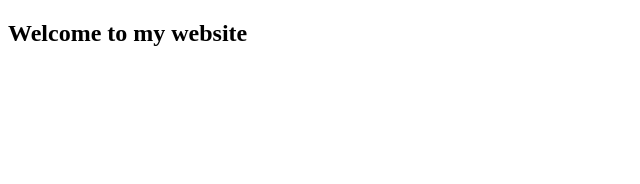
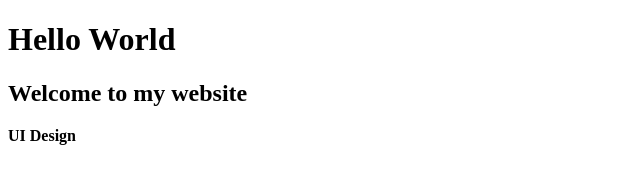
Before and after one commit to eiei104/testGit, a plain HTML site: page index.html in a window 1280 px wide. Shown: the whole page, without its empty margins (0-640 px from the left). Drawn offline with Linux system fonts and the light colour scheme.

Commit message:
Added UI Design Text

```diff
--- a/index.html
+++ b/index.html
@@ -4,5 +4,7 @@
 	<title>Test for GITHUB MINI COUESE</title>
 </head>
 <body>
+	<h1>Hello World</h1>
 	<h2>Welcome to my website</h2>
+	<b>UI Design</b>
 </body>
```
